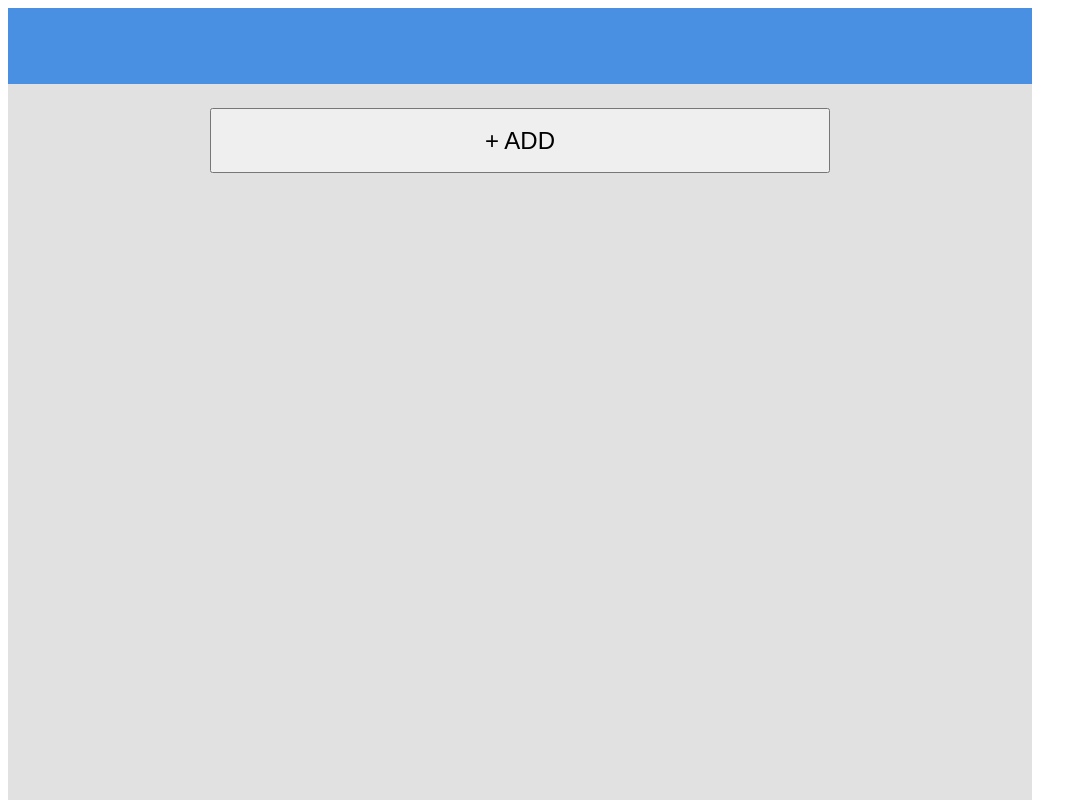
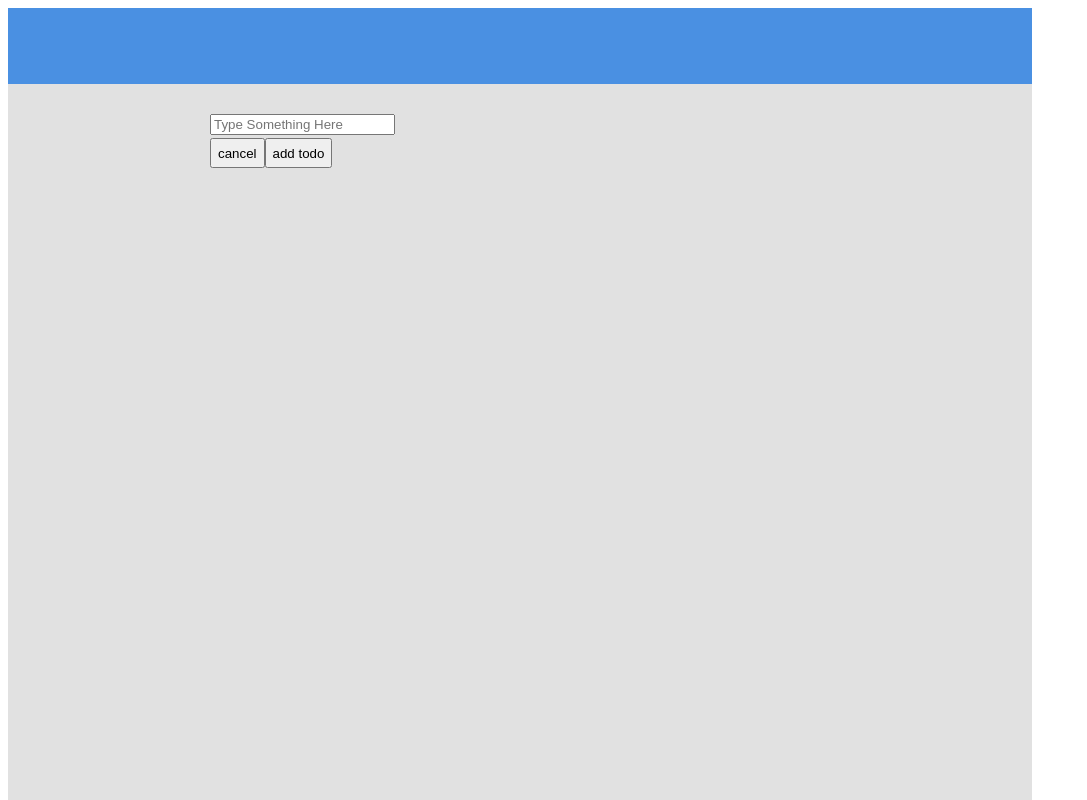
Before and after one commit to GeminiFu/todo-list-2, a React app: page / in a window 1280 px wide. Both pictures are taken after a click on the button "+ ADD". Shown: the top 800 px of the page, without its empty margins (0-1087 px from the left). Built offline with nearby package versions, Linux system fonts and the light colour scheme; the HTML template or start-up script is replaced by a standard one.

Commit message:
add todo

```diff
--- a/src/components/AddTask/AddTask.jsx
+++ b/src/components/AddTask/AddTask.jsx
@@ -1,6 +1,8 @@
 import React, { useState } from 'react'
 
 import styles from './index.css'
+
+import Editor from '../Editor'
 
 const AddTask = () => {
     const [active, setActive] = useState(false)
@@ -13,9 +15,9 @@ const AddTask = () => {
         <div className={styles['wrapper']}>
             {(() => {
                 if (active) {
-                    <Editor setActive={setActive} />
+                    return <Editor setActive={setActive} />
                 } else {
-                    return <button className={styles['add-button']}>+ ADD</button>
+                    return <button className={styles['add-button']} onClick={() => { setActive(true) }}>+ ADD</button>
                 }
             })()}
 
--- a/src/components/Editor/Editor.jsx
+++ b/src/components/Editor/Editor.jsx
@@ -1,13 +1,37 @@
-import React, { useState } from 'react'
+import React, { useContext, useState } from 'react'
 
-const Editor = () => {
-    const [task, setTask] = useState('')
+import { TodoListContext } from '../../index.jsx'
+
+import styles from './index.css'
+
+
+
+const Editor = (props) => {
+    const [todo, setTodo] = useState('')
+
+    const { todoList, setTodoList } = useContext(TodoListContext)
+
     return (
-        <div>
-            <div className={styles['form-header']}>
-                <input type="text" placeholder='Type Something Here' onChange={e => { setTask(e.target.value) }} />
+        <div className={styles['wrapper']}>
+            <div className={styles['header']}>
+                <input type="text" placeholder='Type Something Here' onChange={e => { setTodo(e.target.value) }} />
             </div>
-            <div className={styles['form-footer']}></div>
+            <div className={styles['footer']}>
+                <button
+                    className={styles['cancel']}
+                    onClick={() => { props.setActive(false) }}
+                >cancel</button>
+                <button
+                    className={styles['add-todo']}
+                    onClick={() => {
+                        props.setActive(false)
+                        setTodoList([
+                            ...todoList,
+                            { title: todo, id: todoList.length }
+                        ])
+                    }}
+                >add todo</button>
+            </div>
         </div>
     )
 }
--- /dev/null
+++ b/src/components/Editor/index.css
@@ -0,0 +1,19 @@
+.wrapper {}
+
+.header {
+  width: 620px;
+  height: 30px;
+
+  font-size: 1.5rem;
+}
+
+.footer {
+  /* width: 620px;
+  height: 30px; */
+}
+
+.cancel,
+.add-todo {
+  width: 310;
+  height: 30px;
+}
--- /dev/null
+++ b/src/components/Editor/index.js
@@ -0,0 +1,3 @@
+import Editor from "./Editor";
+
+export default Editor
--- /dev/null
+++ b/src/hooks/useWatchState.jsx
@@ -0,0 +1,16 @@
+import React, { useEffect } from 'react'
+
+const useWatchState = (name, state) => {
+
+  const watcher = useEffect(() => {
+    console.log(`${name}新值為${state}`)
+
+    return (
+      console.log(`${name}舊值為${state}`)
+    )
+  })
+
+  return watcher
+}
+
+export default useWatchState
--- a/src/index.jsx
+++ b/src/index.jsx
@@ -1,13 +1,29 @@
-import React from 'react'
+import React, { createContext, useState } from 'react'
 import ReactDOM from 'react-dom'
 
 import styles from './index.css'
 
 import AddTask from './components/AddTask'
+import useWatchState from './hooks/useWatchState'
+
+export const TodoListContext = createContext()
+
+const App = () => {
+    const [todoList, setTodoList] = useState([])
+
+    console.log('App/todoList is: ', todoList)
+
+    return (
+        <div className={styles['wrapper']}>
+            <div className={styles['nav-wrapper']}></div>
+            <TodoListContext.Provider value={{ todoList, setTodoList }}>
+                <AddTask />
+
+            </TodoListContext.Provider>
+        </div >
+    )
+}
 
 ReactDOM.render(
-    <div className={styles['wrapper']}>
-        <div className={styles['nav-wrapper']}></div>
-        <AddTask />
-    </div >
+    <App />
     , document.getElementById('root'))
```
Also changed, not shown: 2 other files (tests, documents, lock files or other folders).
